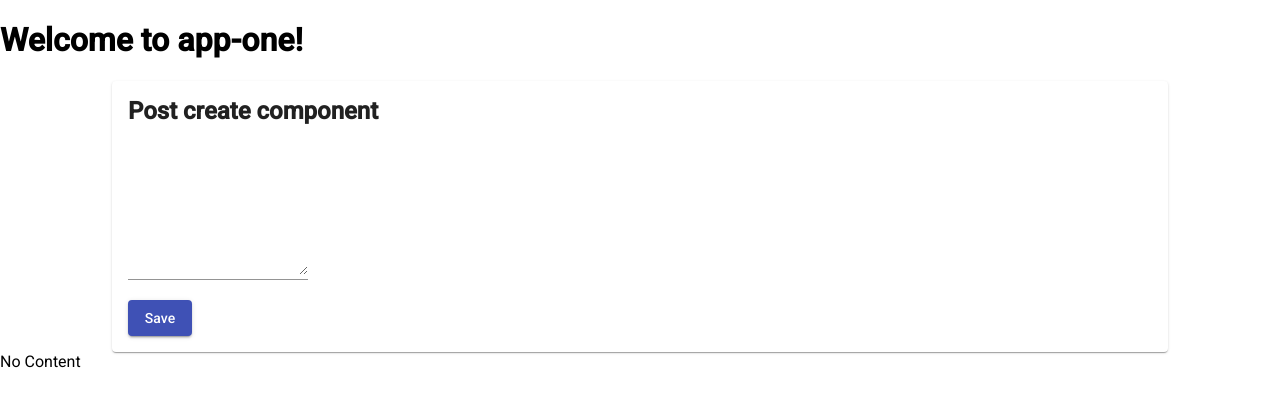
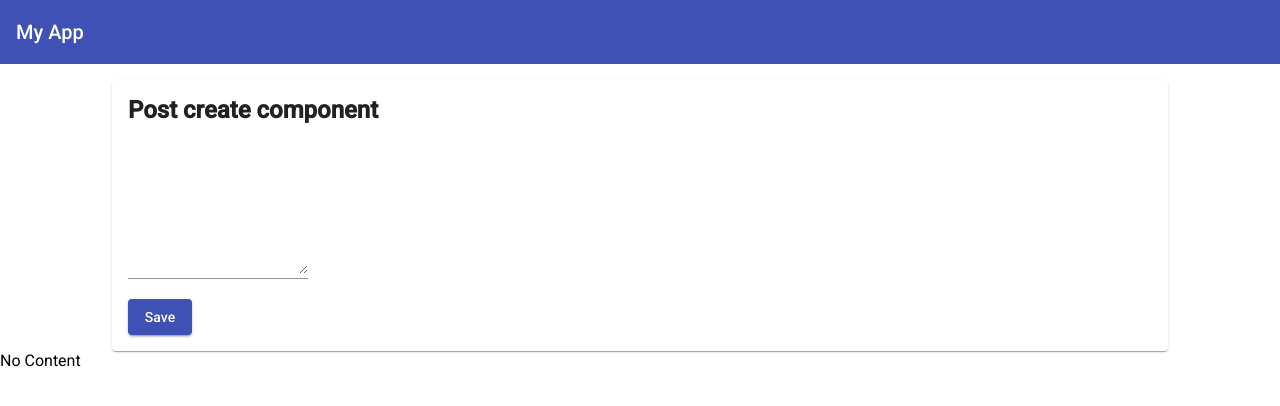
Before and after one commit to Sarfarazsajjad/MEAN-Workshop-Angular, an Angular app: page / in a window 1280 px wide. Shown: the top 406 px of the page. Built offline with nearby package versions, Linux system fonts and the light colour scheme.

Commit message:
Create header component for Angular Material Toolbar

```diff
--- a/src/app/app.component.css
+++ b/src/app/app.component.css
@@ -0,0 +1,3 @@
+main {
+  margin-top: 1rem;
+}
--- a/src/app/app.component.html
+++ b/src/app/app.component.html
@@ -1,5 +1,5 @@
-<h1>
-  Welcome to {{ title }}!
-</h1>
+<app-header></app-header>
 
-<app-post-create></app-post-create>
+<main>
+  <app-post-create></app-post-create>
+</main>
--- /dev/null
+++ b/src/app/header/header.component.html
@@ -0,0 +1 @@
+<mat-toolbar color="primary">My App</mat-toolbar>
--- a/src/app/posts/post-create/post-create.component.html
+++ b/src/app/posts/post-create/post-create.component.html
@@ -1,8 +1,6 @@
 <mat-card>
   <h2>Post create component</h2>
-  <!-- binding element property -->
   <mat-form-field>
-
     <textarea matInput cols="30" rows="6" [(ngModel)]="enteredValue"></textarea>
   </mat-form-field>
   <div>
@@ -11,5 +9,5 @@
 
 
 </mat-card>
-<!-- string interpolation -->
+
 {{newPost}}
```
Also changed, not shown: src/app/app.module.ts (+11 -3 lines), src/app/header/header.component.ts (added, +10 -0 lines), src/app/header/header.component.css (added).
